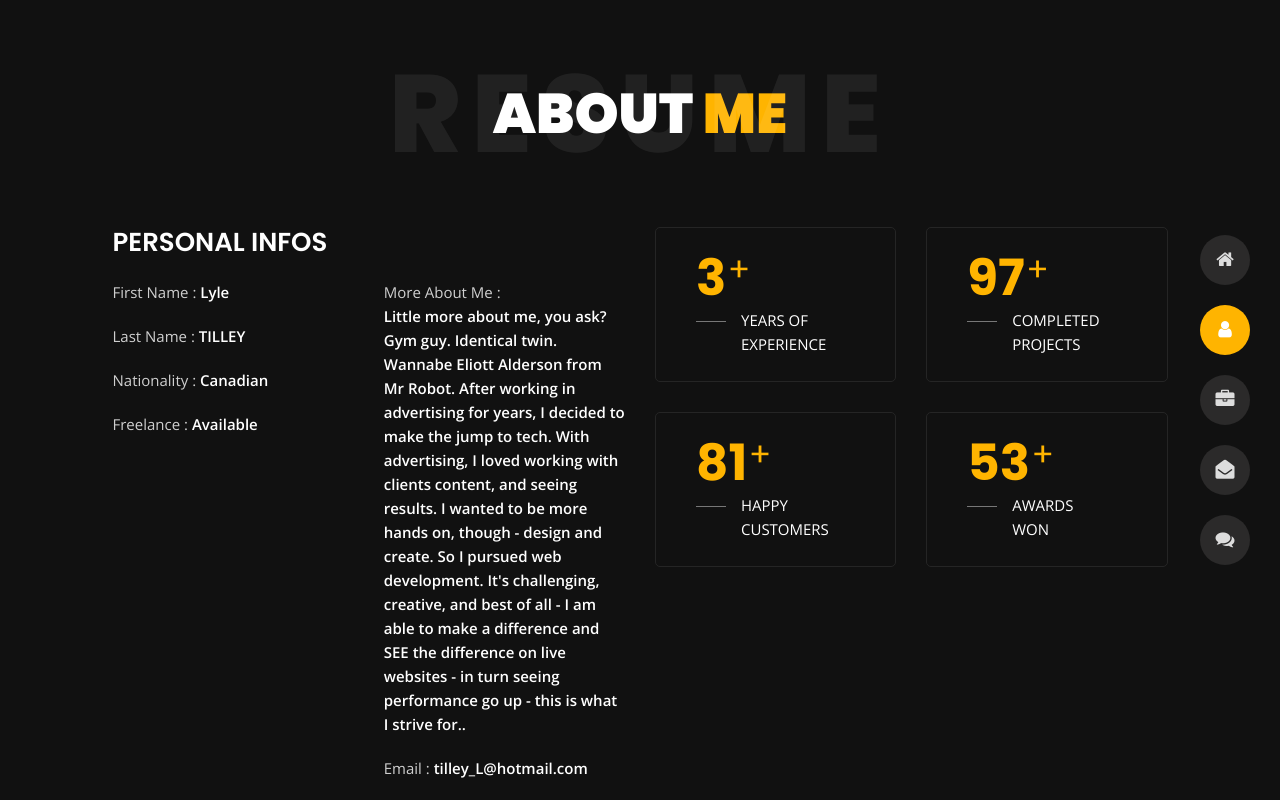
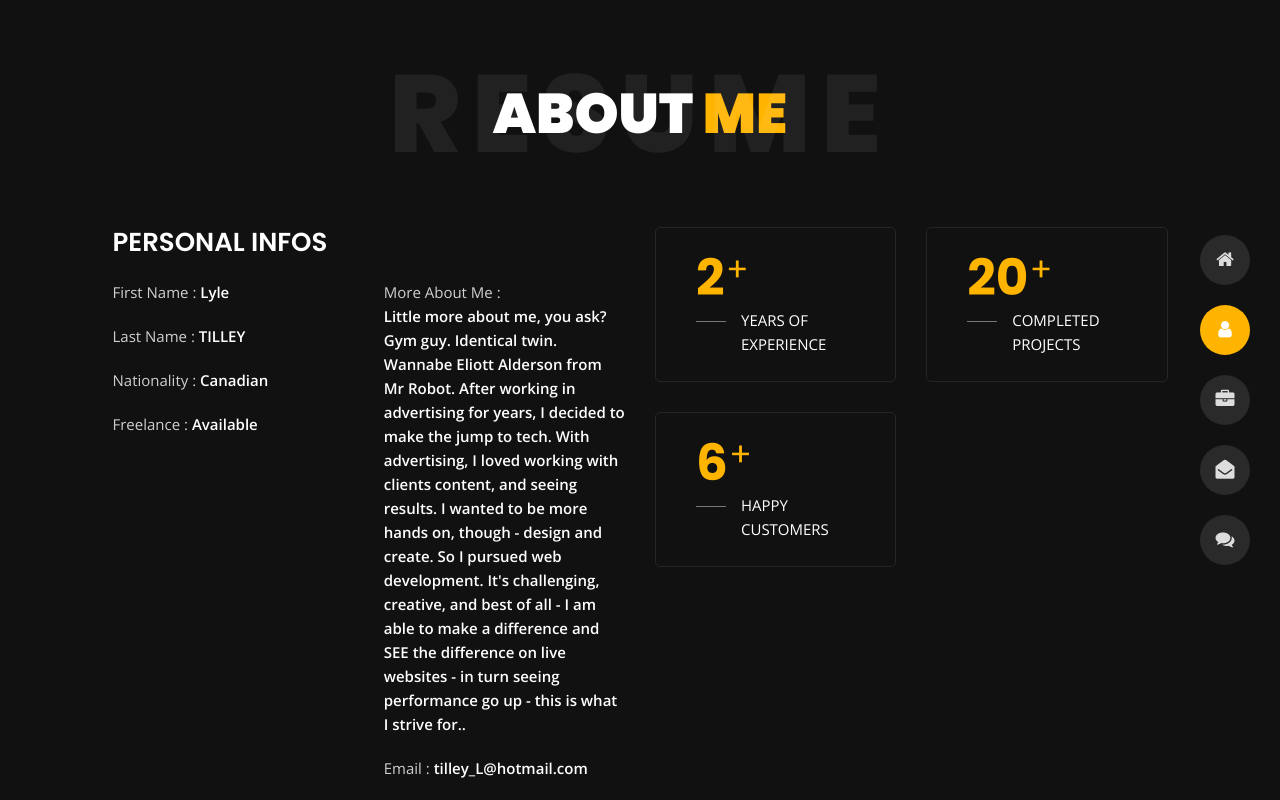
Before and after one commit to lyletilley/lylecodes2, a plain HTML site: page about.html in a window 1280 px wide. Shown: the top 800 px of the page. Drawn offline with nearby package versions, Linux system fonts and the light colour scheme.

Commit message:
Update about.html

```diff
--- a/about.html
+++ b/about.html
@@ -135,28 +135,28 @@
                 <div class="row">
                     <div class="col-6">
                         <div class="box-stats with-margin">
-                            <h3 class="poppins-font position-relative">3</h3>
+                            <h3 class="poppins-font position-relative">2</h3>
                             <p class="open-sans-font m-0 position-relative text-uppercase">years of <span class="d-block">experience</span></p>
                         </div>
                     </div>
                     <div class="col-6">
                         <div class="box-stats with-margin">
-                            <h3 class="poppins-font position-relative">97</h3>
+                            <h3 class="poppins-font position-relative">20</h3>
                             <p class="open-sans-font m-0 position-relative text-uppercase">completed <span class="d-block">projects</span></p>
                         </div>
                     </div>
                     <div class="col-6">
                         <div class="box-stats">
-                            <h3 class="poppins-font position-relative">81</h3>
+                            <h3 class="poppins-font position-relative">6</h3>
                             <p class="open-sans-font m-0 position-relative text-uppercase">Happy<span class="d-block">customers</span></p>
                         </div>
                     </div>
-                    <div class="col-6">
+                    <!-- <div class="col-6">
                         <div class="box-stats">
                             <h3 class="poppins-font position-relative">53</h3>
                             <p class="open-sans-font m-0 position-relative text-uppercase">awards <span class="d-block">won</span></p>
                         </div>
-                    </div>
+                    </div> -->
                 </div>
             </div>
             <!-- Boxes Ends -->
```
